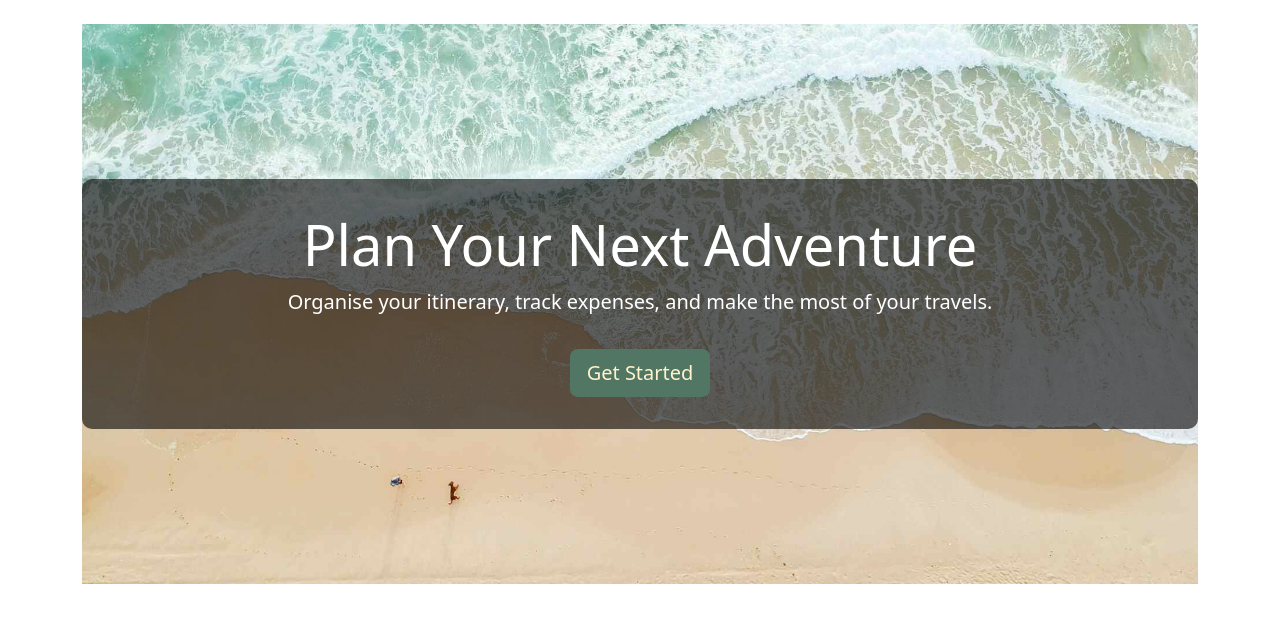
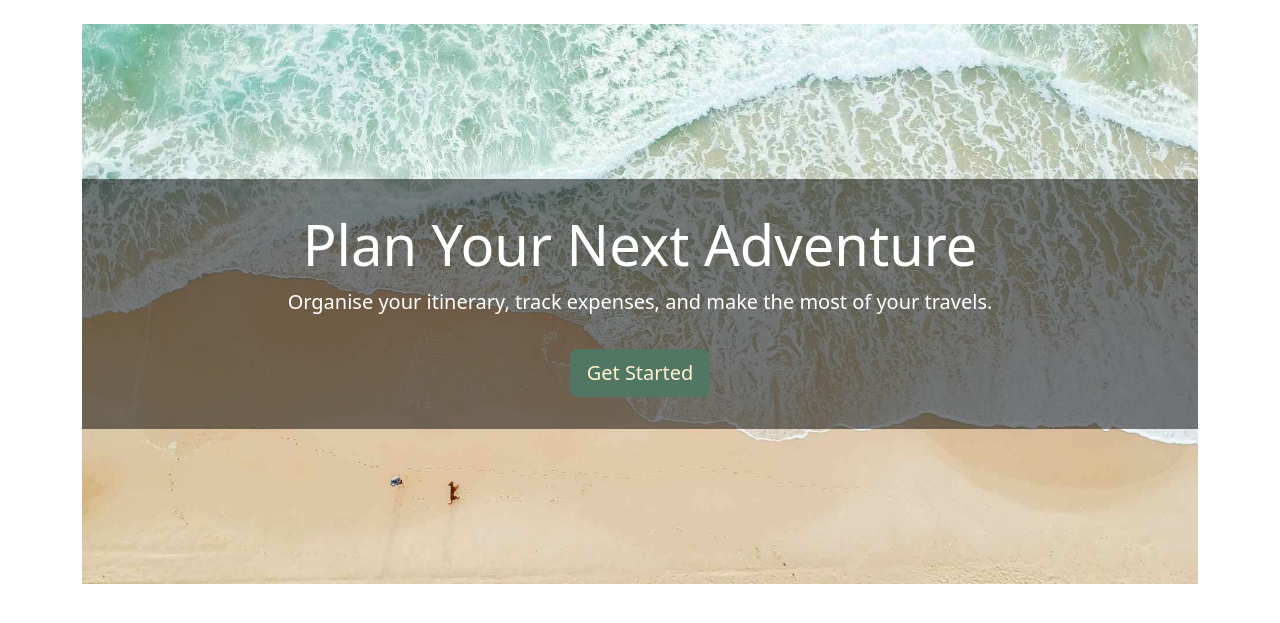
Before and after one commit to Amelia5p/travel-planner, a Django app: page / in a window 1280 px wide. Shown: the part 56-679 px from the top of the page. Run offline with Django 5.2, Linux system fonts and the light colour scheme.

Commit message:
style container in hero section

```diff
--- a/travelplanner/static/css/style.css
+++ b/travelplanner/static/css/style.css
@@ -89,9 +89,9 @@ form.errorlist {
 }
 
 .hero-section .container {
-    background: rgba(0, 0, 0, 0.6);
+    background: rgba(0, 0, 0, 0.5);
     padding: 2rem;
-    border-radius: 10px;
+
 }
 
 .hero-section .btn{
```
